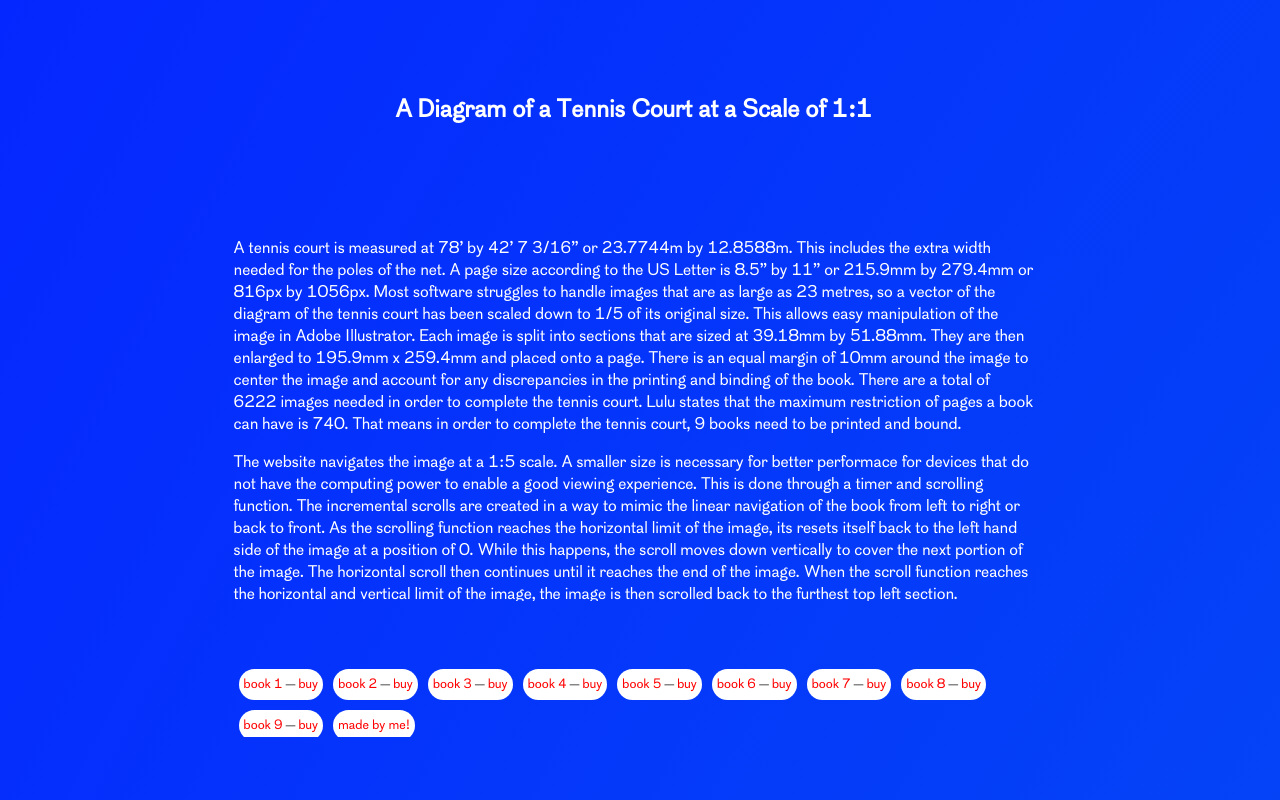
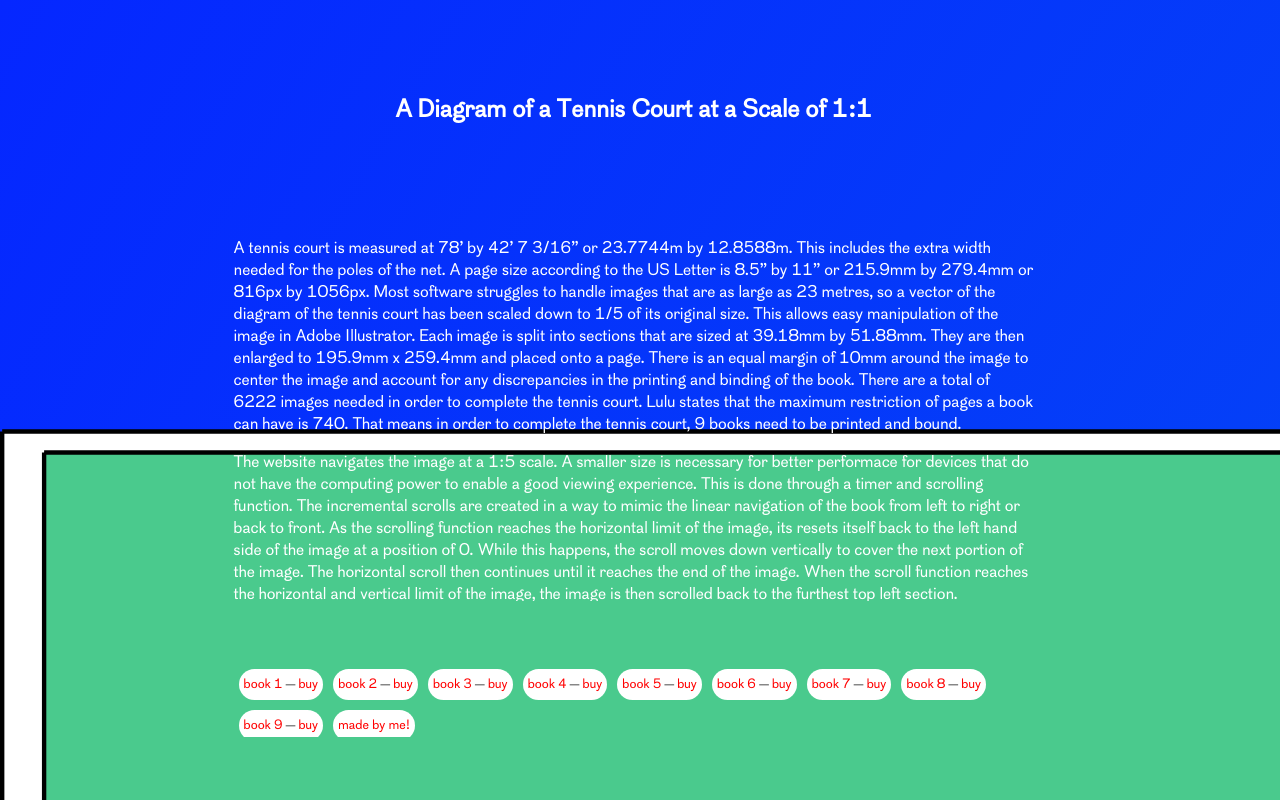
Before and after one commit to hskingr/tenniscourt.icu, a plain HTML site: page index.html in a window 1280 px wide. Shown: the top 800 px of the page. Drawn offline with nearby package versions, Linux system fonts and the light colour scheme.

Commit message:
img tweaks

```diff
--- a/css/main.css
+++ b/css/main.css
@@ -98,7 +98,7 @@ body {
 
 img {
   width: 259.68325cm;
-  height: 475.488cm;
+  /* height: 475.488cm; */
 	z-index: 3;
 }
 
```
